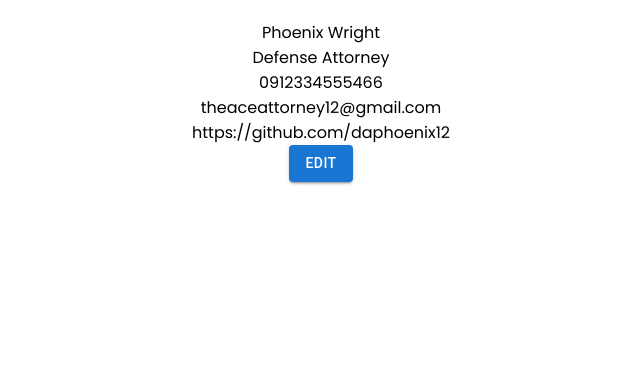
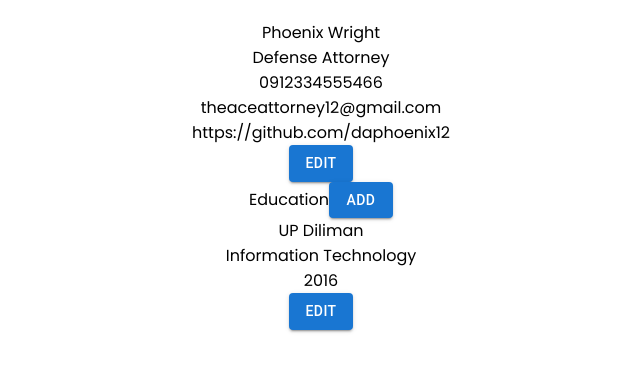
Before and after one commit to bananabread08/cv-app-v2, a React (Create React App) app: page / in a window 1280 px wide. Shown: the top 372 px of the page, without its empty margins (319-959 px from the left). Built offline with nearby package versions, Linux system fonts and the light colour scheme.

Commit message:
fixed Education components to have independent states from each other

```diff
--- a/src/App.js
+++ b/src/App.js
@@ -2,8 +2,9 @@ import React, { useState } from 'react';
 import styled from 'styled-components';
 import './App.css';
 import GeneralInfo from './components/GeneralInfo';
-//import Education from './components/Education';
-//import uniqid from 'uniqid';
+import Education from './components/Education';
+import uniqid from 'uniqid';
+import { Button } from '@mui/material';
 
 const ModeButton = styled.button`
   background: green;
@@ -33,9 +34,21 @@ const Document = styled.div`
 `;
 
 function App() {
+  const [schools, setSchools] = useState([<Education key={uniqid()} />]);
+  const addEducation = (e) => {
+    setSchools(schools.concat(<Education key={uniqid()} />));
+  };
   return (
     <div className="App">
       <GeneralInfo />
+      <div>
+        Education
+        <Button variant="contained" onClick={addEducation}>
+          {' '}
+          Add
+        </Button>
+        {schools.map((element) => element)}
+      </div>
     </div>
   );
 }
--- a/src/components/Education.js
+++ b/src/components/Education.js
@@ -1,5 +1,5 @@
 import React, { useState } from 'react';
-import { TextField } from '@mui/material';
+import { TextField, Button } from '@mui/material';
 import styled from 'styled-components';
 
 const StyledForm = styled.div`
@@ -17,6 +17,7 @@ export default function Education() {
     school: 'UP Diliman',
     course: 'Information Technology',
     gradDate: '2016',
+    editing: false,
   });
 
   const handleChange = (e) => {
@@ -26,9 +27,17 @@ export default function Education() {
     });
   };
 
+  const handleSubmit = (e) => {
+    setEducationInfos({
+      ...educationInfos,
+      editing: !educationInfos.editing,
+    });
+    e.preventDefault();
+  };
   return (
-    <section>
-      <StyledForm>
+    <div>
+      {educationInfos.editing ? (
+        <StyledForm onSubmit={handleSubmit}>
           <TextField
             id="outlined-basic"
             label="School..."
@@ -53,7 +62,22 @@ export default function Education() {
             value={educationInfos.gradDate}
             onChange={handleChange}
           />
+          <Button type="submit" variant="contained" onClick={handleSubmit}>
+            {' '}
+            Submit
+          </Button>
         </StyledForm>
-    </section>
+      ) : (
+        <div>
+          <div>{educationInfos.school}</div>
+          <div>{educationInfos.course}</div>
+          <div>{educationInfos.gradDate}</div>
+          <Button variant="contained" onClick={handleSubmit}>
+            {' '}
+            Edit
+          </Button>
+        </div>
+      )}
+    </div>
   );
 }
--- a/src/components/GeneralInfo.js
+++ b/src/components/GeneralInfo.js
@@ -29,11 +29,11 @@ export default function GeneralInfo(props) {
   };
 
   const handleSubmit = (e) => {
-    e.preventDefault();
     setInfos({
       ...infos,
       editing: !infos.editing,
     });
+    e.preventDefault();
   };
   return (
     <div>
```
Also changed, not shown: src/components/EducationPreview.js (deleted, +0 -11 lines). Lines whose indentation alone changed are shown as unchanged.
